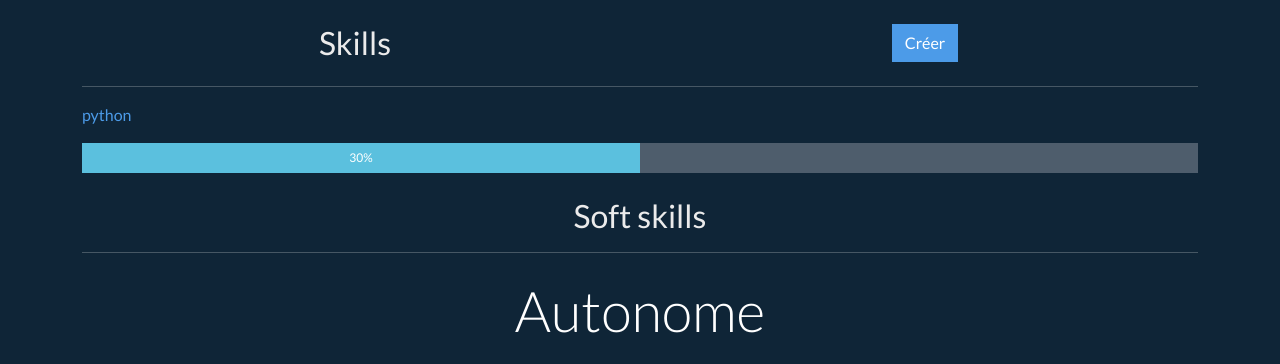
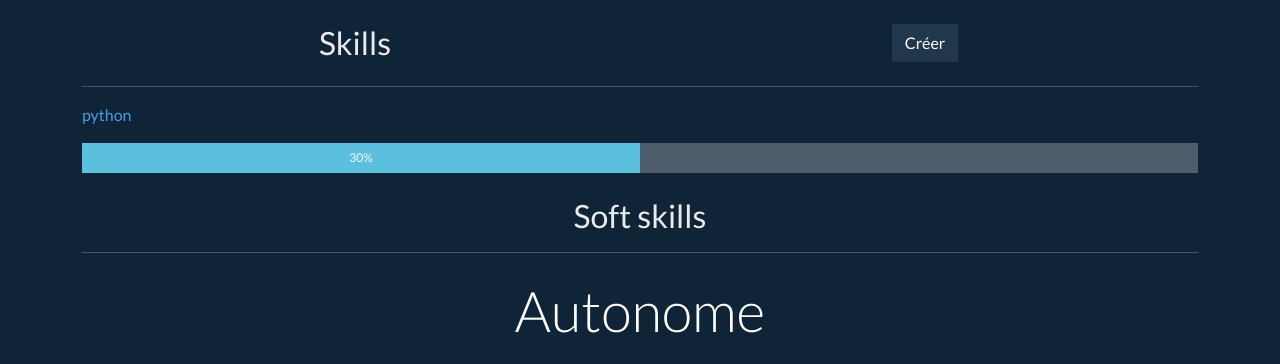
Before and after one commit to micka-sudo/cv_site, a Django app: page /skills/ in a window 1280 px wide. Shown: the part 56-420 px from the top of the page. Run offline with Django 4.2, Linux system fonts and the light colour scheme; some libraries are stand-ins or nearby versions.

Commit message:
change bg color button creer

```diff
--- a/app_site_cv/skills/templates/skills/skills.html
+++ b/app_site_cv/skills/templates/skills/skills.html
@@ -12,7 +12,7 @@
              <h2 class="text-center mt-4">Skills</h2>
         </div>
         <div class="col-6 text-lg-center mt-4">
-            <a  class="btn btn-primary" href="#">Créer</a>
+            <a  class="btn btn-dark" href="#">Créer</a>
         </div>
     </div>
     <hr>
```
